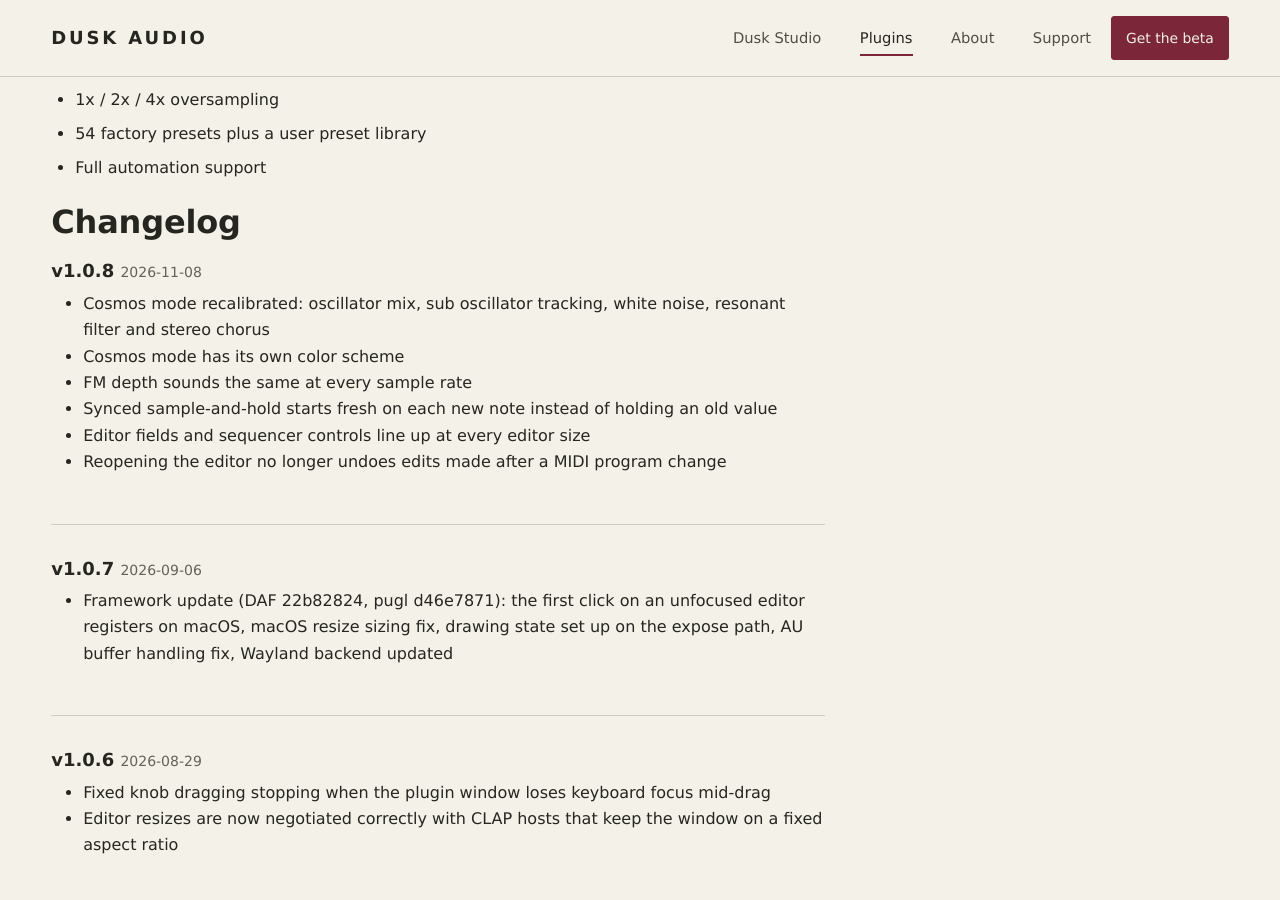
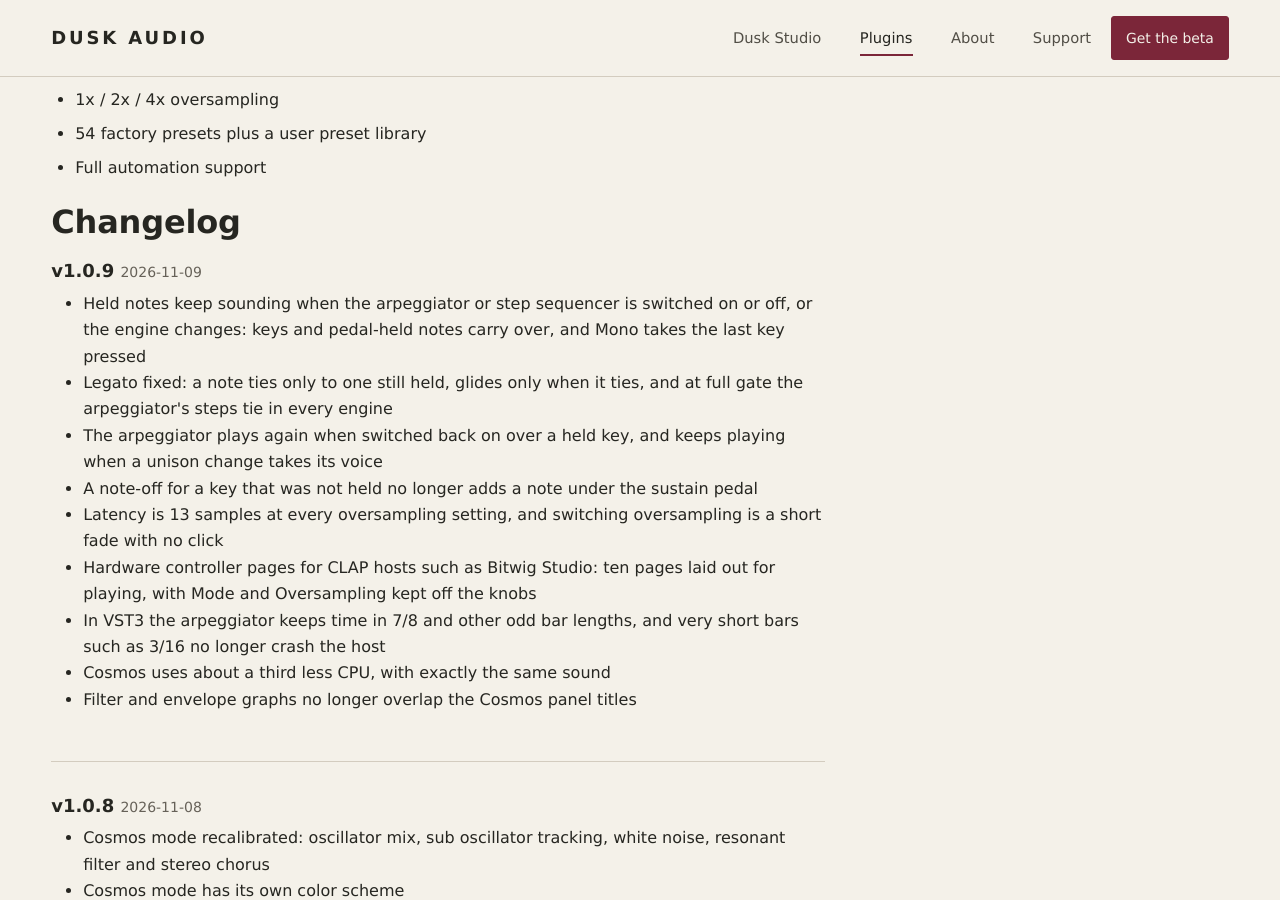
Before and after one commit to dusk-audio/dusk-audio.github.io, a Jekyll site: the page built from _plugins/sunset-circuits.md, in a window 1280 px wide and 900 px high, scrolled down 2877 px. Built offline with Jekyll 4.4.1, drawn with Linux system fonts in a browser that asks for light colours; some of the changed text lies outside the part shown.

Commit message:
Update Sunset Circuits to v1.0.9

```diff
--- a/_data/plugins.yml
+++ b/_data/plugins.yml
@@ -192,7 +192,7 @@
     presets and a user preset library. Completely free.
   status: released
   featured: true
-  version: 1.0.8
+  version: 1.0.9
   released: "2026-07-26"
 - name: Convolution Reverb
   slug: convolution-reverb
--- a/_plugins/sunset-circuits.md
+++ b/_plugins/sunset-circuits.md
@@ -4,7 +4,7 @@
 slug: sunset-circuits
 tagline: Six vintage synth circuits in one instrument
 description: "Six classic synthesizers in one instrument: a stable-tuned DCO poly, a self-oscillating analog five-voice with poly-mod, an aggressive mono, a patchable semi-modular with spring reverb, a four-operator FM engine with eight algorithms, and a screaming acid bass box with a step sequencer. 54 factory presets. Free VST3, CLAP, LV2, and AU plugin for Linux, Windows, and macOS."
-version: "1.0.8"
+version: "1.0.9"
 screenshot: /assets/images/plugins/sunset-circuits-cosmos.webp
 gallery:
   - src: /assets/images/plugins/sunset-circuits-cosmos.webp
@@ -59,6 +59,18 @@
   - "Sample rates: 44.1kHz to 192kHz"
 
 changelog:
+  - version: "1.0.9"
+    date: "2026-11-09"
+    changes:
+      - "Held notes keep sounding when the arpeggiator or step sequencer is switched on or off, or the engine changes: keys and pedal-held notes carry over, and Mono takes the last key pressed"
+      - "Legato fixed: a note ties only to one still held, glides only when it ties, and at full gate the arpeggiator's steps tie in every engine"
+      - "The arpeggiator plays again when switched back on over a held key, and keeps playing when a unison change takes its voice"
+      - "A note-off for a key that was not held no longer adds a note under the sustain pedal"
+      - "Latency is 13 samples at every oversampling setting, and switching oversampling is a short fade with no click"
+      - "Hardware controller pages for CLAP hosts such as Bitwig Studio: ten pages laid out for playing, with Mode and Oversampling kept off the knobs"
+      - "In VST3 the arpeggiator keeps time in 7/8 and other odd bar lengths, and very short bars such as 3/16 no longer crash the host"
+      - "Cosmos uses about a third less CPU, with exactly the same sound"
+      - "Filter and envelope graphs no longer overlap the Cosmos panel titles"
   - version: "1.0.8"
     date: "2026-11-08"
     changes:
```
Also changed, not shown: 2 other files.
